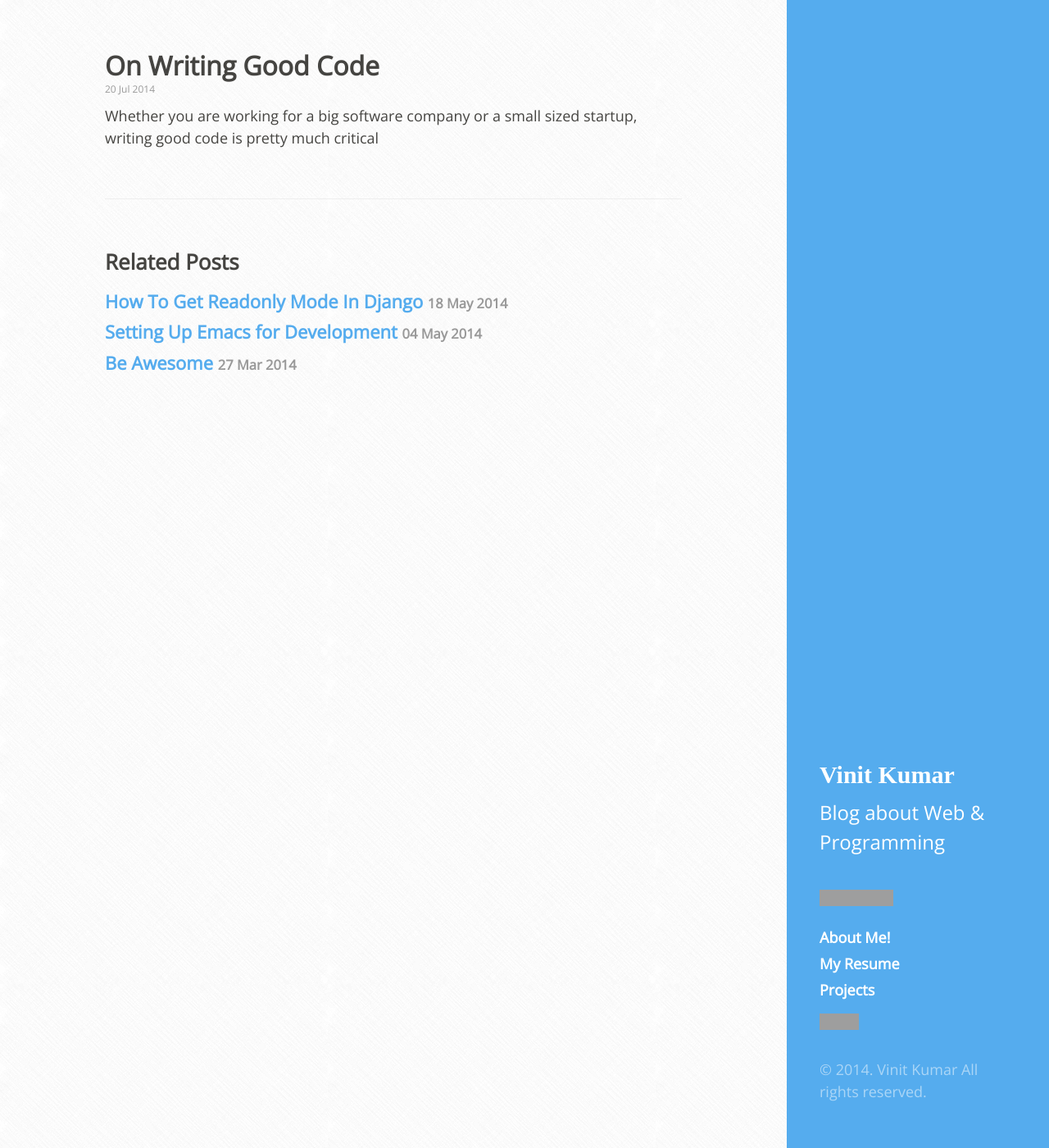
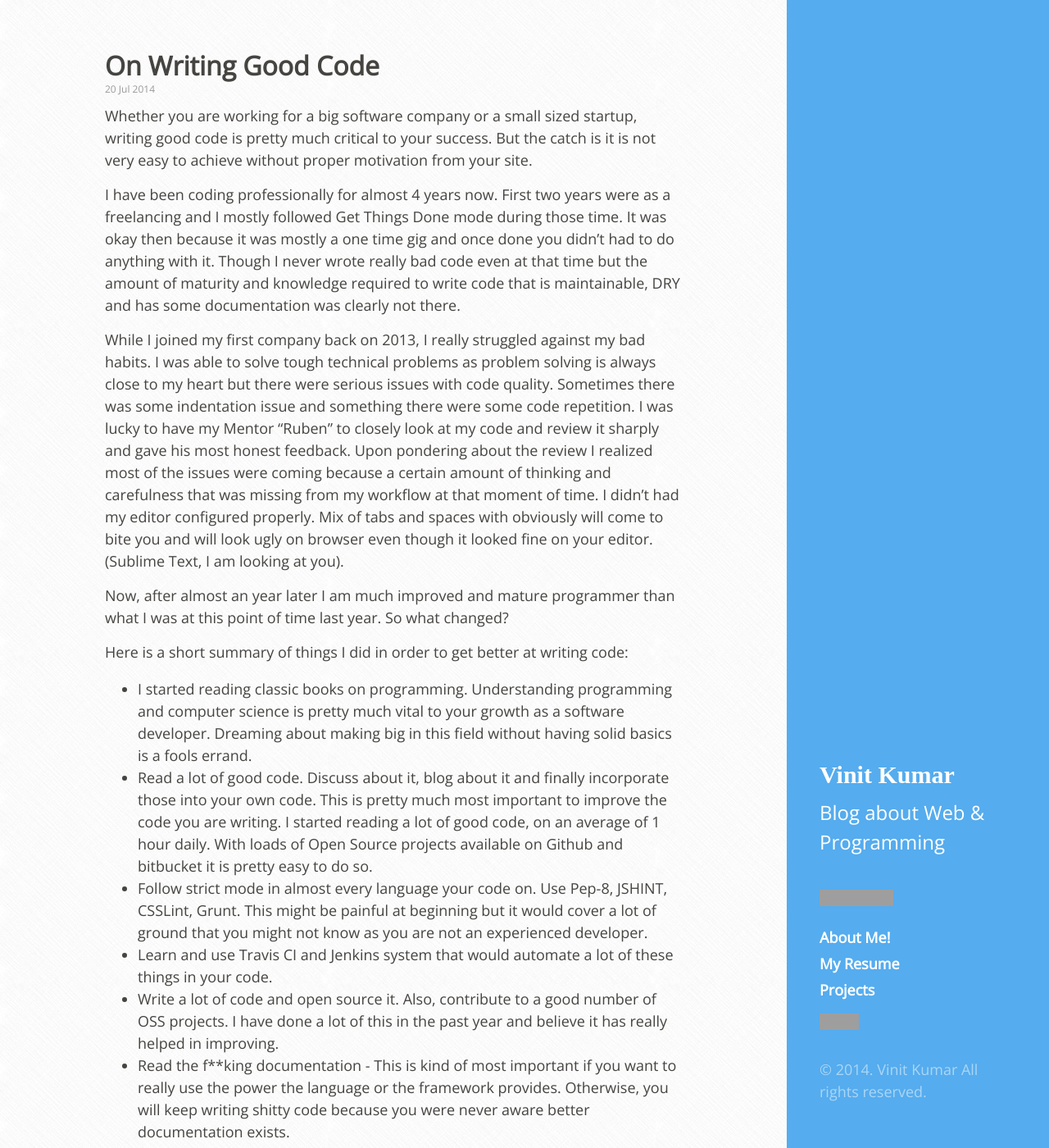
Before and after one commit to vinitkumar/vinitkumar.github.com, a Jekyll site: the page built from _posts/2014-07-20-On-Writing-Good-Code.md, in a window 1280 px wide and 1400 px high. Shown: the whole window at 82% size. Built offline with Jekyll 4.4.1, drawn with Linux system fonts in a browser that asks for light colours; Markdown is read by kramdown in place of the engine named in the settings; some of the changed text lies outside the part shown; grey boxes are pictures that could not be loaded.

Commit message:
Update 2014-07-20-On-Writing-Good-Code.md

```diff
--- a/_posts/2014-07-20-On-Writing-Good-Code.md
+++ b/_posts/2014-07-20-On-Writing-Good-Code.md
@@ -6,4 +6,21 @@ tags: [code, programming, self-improvements]
 comments: false
 ---
 
-Whether you are working for a big software company or a small sized startup, writing good code is pretty much critical
+Whether you are working for a big software company or a small sized startup, writing good code is pretty much critical to your success. But the catch is it is not very easy to achieve without proper motivation from your site.
+
+I have been coding professionally for almost 4 years now. First two years were as a freelancing and I mostly followed Get Things Done mode during those time. It was okay then because it was mostly a one time gig and once done you didn't had to do anything with it. Though I never wrote really bad code even at that time but the amount of maturity and knowledge required to write code that is maintainable, DRY and has some documentation was clearly not there.
+
+While I joined my first company back on 2013, I really struggled against my bad habits. I was able to solve tough technical problems as problem solving is always close to my heart but there were serious issues with code quality. Sometimes there was some indentation issue and something there were some code repetition. I was lucky to have my Mentor "Ruben" to closely look at my code and review it sharply and gave his most honest feedback. Upon pondering about the review I realized most of the issues were coming because a certain amount of thinking and carefulness that was missing from my workflow at that moment of time. I didn't had my editor configured properly. Mix of tabs and spaces with obviously will come to bite you and will look ugly on browser even though it looked fine on your editor. (Sublime Text, I am looking at you).
+
+Now, after almost an year later I am much improved and mature programmer than what I was at this point of time last year. So what changed?
+
+Here is a short summary of things I did in order to get better at writing code:
+
+- I started reading classic books on programming. Understanding programming and computer science is pretty much vital to your growth as a software developer.  Dreaming about making big in this field without having solid basics is a fools errand.
+- Read a lot of good code. Discuss about it, blog about it and finally incorporate those into your own code. This is pretty much most important to improve the code you are writing. I started reading a lot of good code, on an average of 1 hour daily. With loads of Open Source projects available on Github and bitbucket it is pretty easy to do so.
+- Follow strict mode in almost every language your code on. Use Pep-8, JSHINT, CSSLint, Grunt. This might be painful at beginning but it would cover a lot of ground that you might not know as you are not an experienced developer.
+- Learn and use Travis CI and Jenkins system that would automate a lot of these things in your code.
+- Write a lot of code and open source it. Also, contribute to a good number of OSS projects. I have done a lot of this in the past year and believe it has really helped in improving.
+- Read the f**king documentation - This is kind of most important if you want to really use the power the language or the framework provides. Otherwise, you will keep writing shitty code because you were never aware better documentation exists.
+
+- Use version control- Version control gives you an opportunity to look at your code before committing. Use this powerful feature. Always review your code before your commit. Always review a pull request and merge.
```
